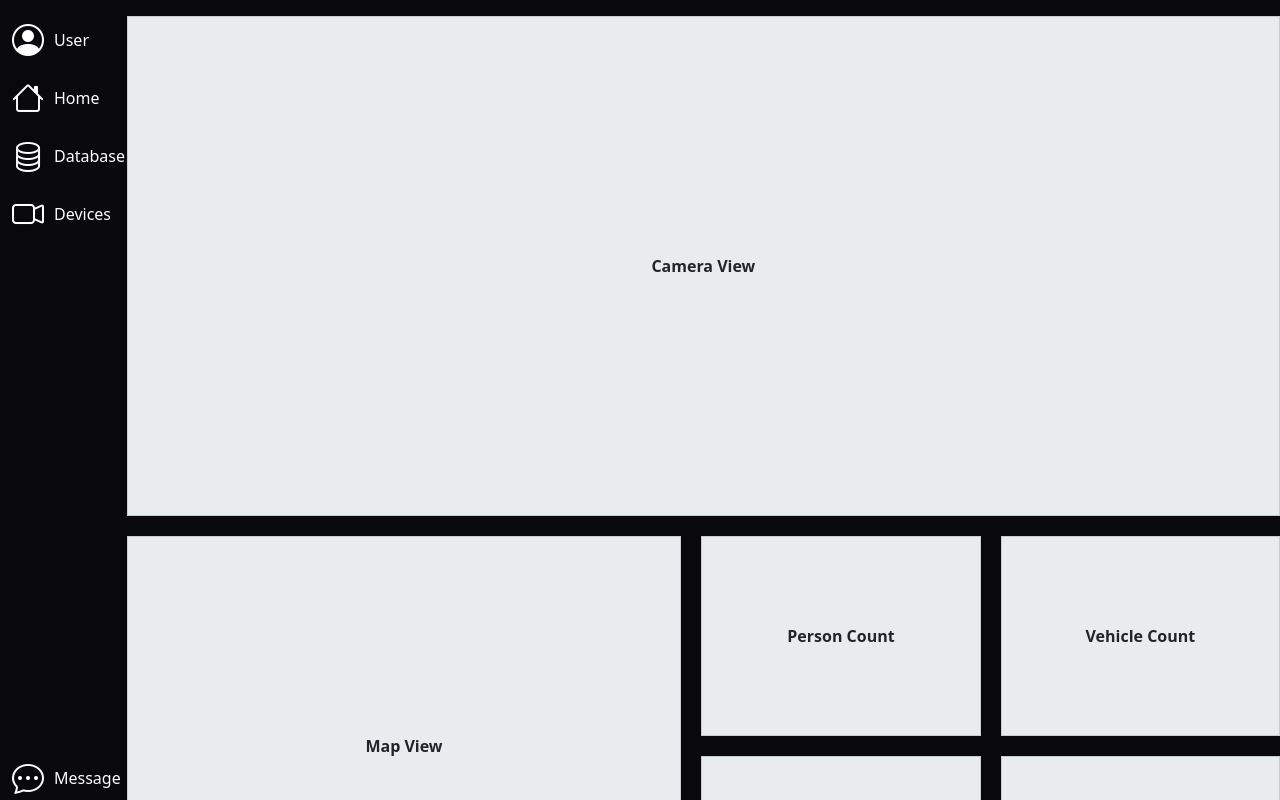
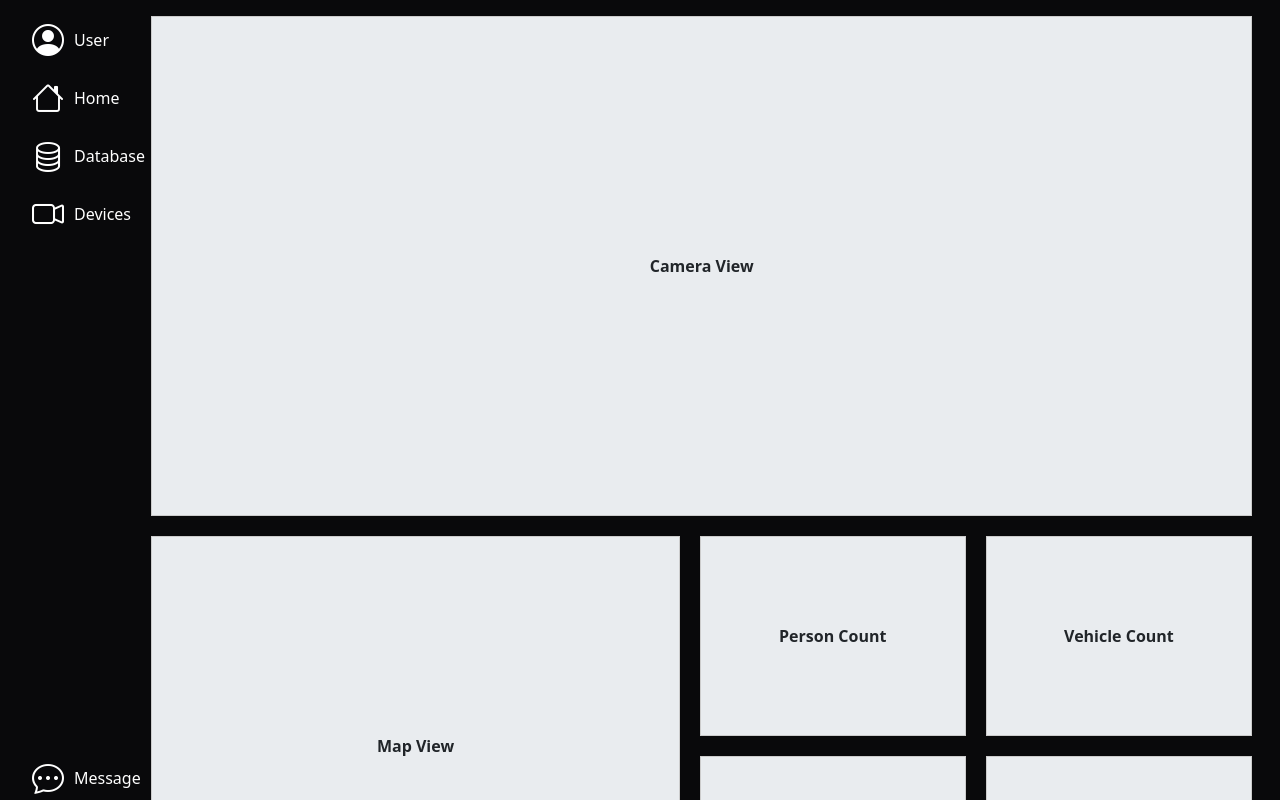
Before and after one commit to VoTanTai-dp/dahua-web-portal, a Vue app in the folder frontend/: page / in a window 1280 px wide. Shown: the top 800 px of the page. Built offline with nearby package versions, Linux system fonts and the light colour scheme.

Commit message:
update css

```diff
--- a/frontend/src/layouts/AppLayout.vue
+++ b/frontend/src/layouts/AppLayout.vue
@@ -18,4 +18,15 @@ import NavigationBar from './NavigationBar.vue';
     </div>
 </template>
 
-<style scoped></style>
+<style scoped>
+.full-width-container {
+    padding-left: 20px;
+    padding-right: 20px;
+}
+
+.content {
+    padding: 20px;
+    padding-top: 0;
+    padding-bottom: 0;
+}
+</style>
```
